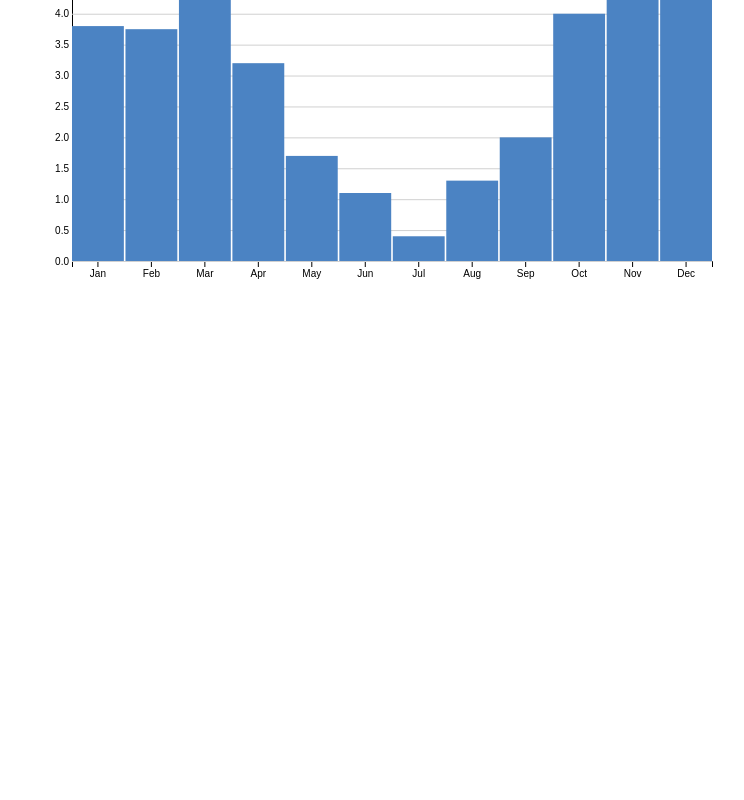
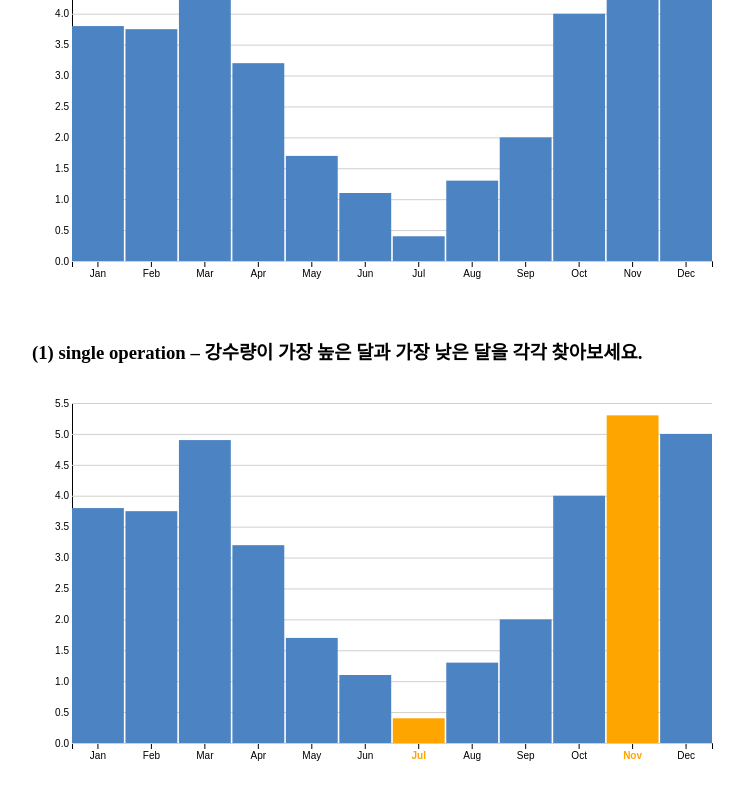
Before and after one commit to deerking0923/prj-sketch-frontend, a Next.js app: page / in a window 1280 px wide. Shown: the part 958-1758 px from the top of the page, without its empty margins (8-752 px from the left). Before the commit the page ends 1335 px from the top, so only its background shows below. Built offline with nearby package versions, Linux system fonts and the light colour scheme.

Commit message:
1번 해결.

```diff
--- /dev/null
+++ b/src/app/components/HighlightHistogram.js
@@ -0,0 +1,94 @@
+'use client';
+import React from 'react';
+import { useD3 } from './useD3';
+import * as d3 from 'd3';
+
+/**
+ * 최대·최소 막대를 주황색으로, 해당 달 레이블도 주황색·볼드 처리
+ *
+ * @prop gap             막대 간격(0~1, default 0.03)
+ * @prop color           기본 막대 색 (default '#4b83c3')
+ * @prop highlightColor  하이라이트 색 (default 'orange')
+ */
+export default function HighlightHistogram({
+  width           = 700,
+  height          = 400,
+  data            = [],
+  gap             = 0.03,
+  color           = '#4b83c3',
+  highlightColor  = 'orange',
+}) {
+  const margin = { top: 20, right: 20, bottom: 40, left: 40 };
+  const yMax = 5.5;                         /* ★ y축 상한 고정 */
+
+  /* 최댓값·최솟값 달 찾기 */
+  const maxVal  = d3.max(data, d => d.value);
+  const minVal  = d3.min(data, d => d.value);
+  const maxCats = data.filter(d => d.value === maxVal).map(d => d.category);
+  const minCats = data.filter(d => d.value === minVal).map(d => d.category);
+
+  const ref = useD3(
+    svg => {
+      const w = width  - margin.left - margin.right;
+      const h = height - margin.top  - margin.bottom;
+
+      const g = svg
+        .attr('width', width)
+        .attr('height', height)
+        .append('g')
+        .attr('transform', `translate(${margin.left},${margin.top})`);
+
+      /* 스케일 */
+      const x = d3.scaleBand()
+        .domain(data.map(d => d.category))
+        .range([0, w])
+        .paddingInner(gap)
+        .paddingOuter(0);
+
+      const y = d3.scaleLinear()
+        .domain([0, yMax])
+        .range([h, 0]);
+
+      /* 축 & 그리드 */
+      const xAxis = g.append('g')
+        .attr('transform', `translate(0,${h})`)
+        .call(d3.axisBottom(x));
+
+      // 달 레이블 하이라이트
+      xAxis.selectAll('text')
+        .each(function (d) {
+          if (maxCats.includes(d) || minCats.includes(d)) {
+            d3.select(this)
+              .attr('fill', highlightColor)
+              .attr('font-weight', 'bold');
+          }
+        });
+
+      g.append('g')
+        .call(d3.axisLeft(y).tickSize(-w))
+        .selectAll('line')
+        .attr('stroke', '#d0d0d0');
+
+      /* 막대 */
+      g.selectAll('rect')
+        .data(data)
+        .join('rect')
+        .attr('x', d => x(d.category))
+        .attr('width', x.bandwidth())
+        .attr('y', h)
+        .attr('height', 0)
+        .attr('fill', d =>
+          maxCats.includes(d.category) || minCats.includes(d.category)
+            ? highlightColor
+            : color,
+        )
+        .transition()
+        .duration(800)
+        .attr('y', d => y(d.value))
+        .attr('height', d => h - y(d.value));
+    },
+    [data, width, height, gap, color, highlightColor],
+  );
+
+  return <svg ref={ref} />;
+}
--- a/src/app/page.js
+++ b/src/app/page.js
@@ -4,10 +4,11 @@ import React from 'react';
 import Image from 'next/image';
 import BarChart from './components/BarChart';
 import Histogram from './components/Histogram';
+import HighlightHistogram from './components/HighlightHistogram';   // ★ 새 import
 import styles from './style/HomePage.module.css';
 
 export default function HomePage() {
-  /* ── 데모 차트용 데이터 ── */
+  /* 데모 차트용 데이터 */
   const demoData = [
     { category: 'A', value: 30 },
     { category: 'B', value: 80 },
@@ -16,7 +17,7 @@ export default function HomePage() {
     { category: 'E', value: 20 },
   ];
 
-  /* ── 월별 강수량(근사) ── */
+  /* 월별 강수량(근사) */
   const precipData = [
     { category: 'Jan', value: 3.8 },
     { category: 'Feb', value: 3.75 },
@@ -35,7 +36,7 @@ export default function HomePage() {
   return (
     <main className={styles.container}>
       {/* ① BarChart 데모 */}
-      <h2 className={styles.title}>BarChart Demo (A-E)</h2>
+      <h2 className={styles.title}>BarChart Demo (A‒E)</h2>
       <div className={styles.chartSection}>
         <BarChart width={600} height={350} data={demoData} />
       </div>
@@ -50,14 +51,23 @@ export default function HomePage() {
         priority
       />
 
-      {/* ③ 히스토그램 */}
+      {/* ③ 원본 히스토그램 */}
       <h2 className={styles.subtitle}>Monthly Precipitation Histogram</h2>
       <div className={styles.chartSection}>
-        <Histogram
+        <Histogram width={700} height={400} data={precipData} gap={0.03} />
+      </div>
+
+      {/* ④ 1번 질문 & 하이라이트 히스토그램 */}
+      <h3 className={styles.question}>
+        (1) single operation – 강수량이 가장 높은 달과 가장 낮은 달을 각각
+        찾아보세요.
+      </h3>
+      <div className={styles.chartSection}>
+        <HighlightHistogram
           width={700}
           height={400}
           data={precipData}
-          gap={0.03}          /* 막대 사이 간격 */
+          gap={0.03}
         />
       </div>
     </main>
```
